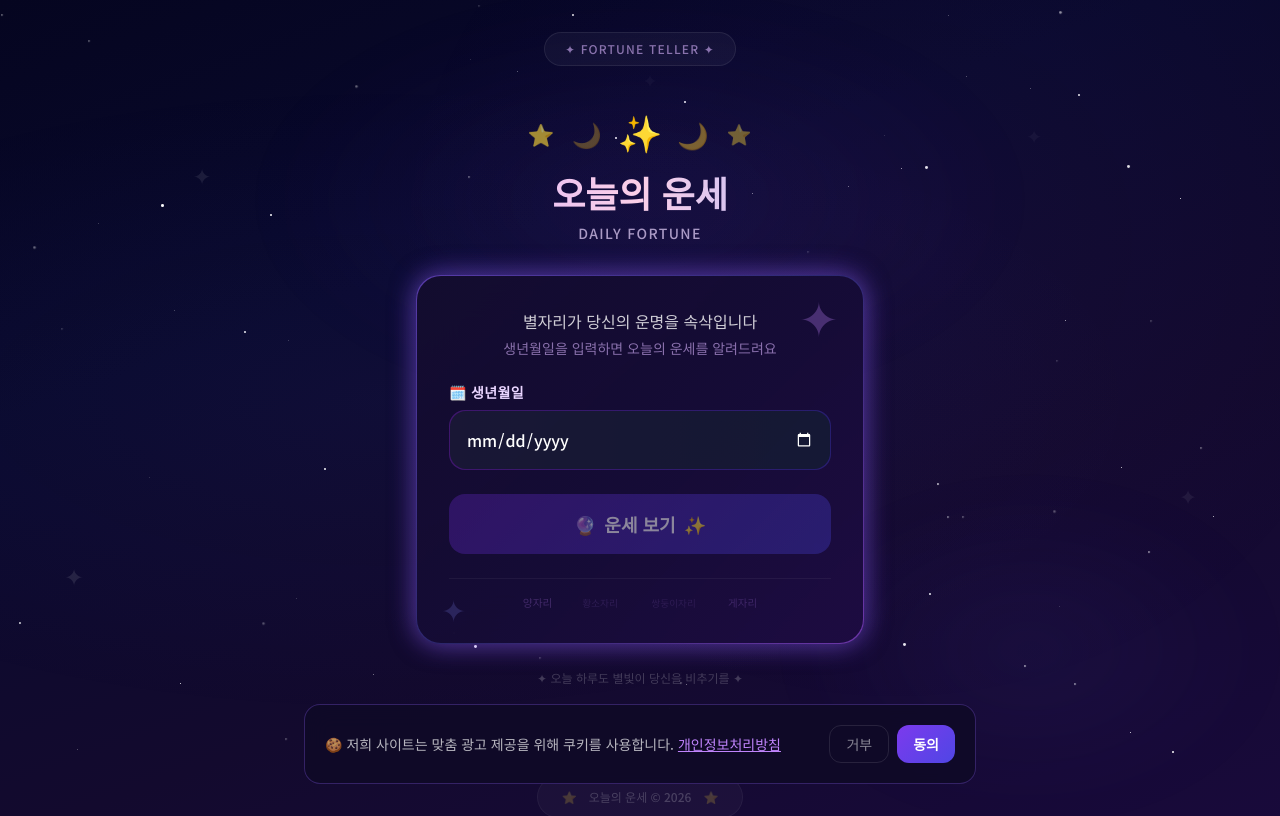
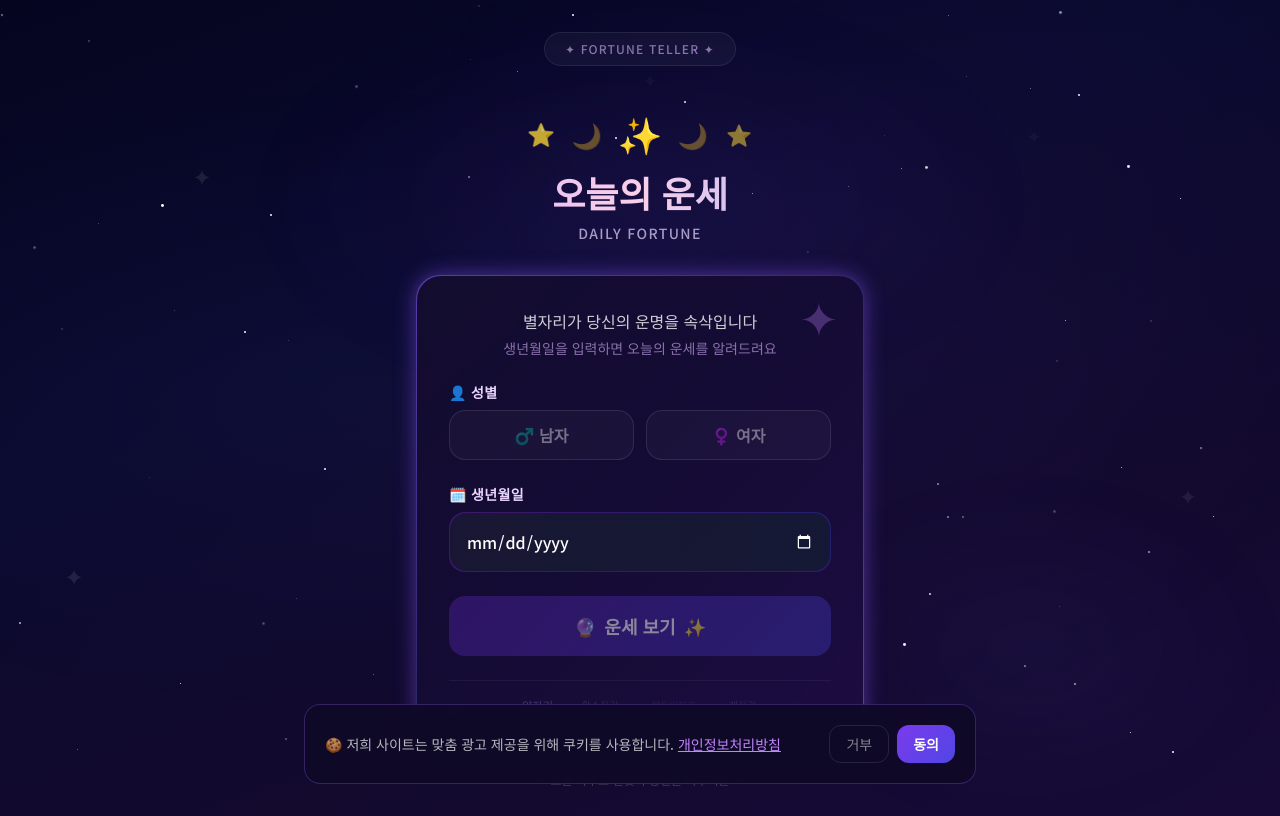
Before and after one commit to kinnet-zz/fortune-site, a Next.js app: page / in a window 1280 px wide. Shown: the top 816 px of the page. Built offline with nearby package versions, Linux system fonts and the light colour scheme.

Commit message:
성별 선택 기능 추가

```diff
--- a/app/api/fortune/route.ts
+++ b/app/api/fortune/route.ts
@@ -27,7 +27,7 @@ function getTodayKorean(): string {
 export async function POST(request: NextRequest) {
   try {
     const body = await request.json();
-    const { birthDate } = body as { birthDate: string };
+    const { birthDate, gender } = body as { birthDate: string; gender: string };
 
     if (!birthDate) {
       return NextResponse.json(
@@ -69,7 +69,7 @@ export async function POST(request: NextRequest) {
     const model = genAI.getGenerativeModel({ model: "gemini-2.5-flash" });
 
     const prompt = `오늘은 ${todayKorean}입니다.
-사용자의 별자리는 ${zodiac.korean}(${zodiac.english}, ${zodiac.dateRange})이고, 띠는 ${chineseZodiac}입니다.
+사용자는 ${gender}이고, 별자리는 ${zodiac.korean}(${zodiac.english}, ${zodiac.dateRange})이며, 띠는 ${chineseZodiac}입니다.
 
 위 정보를 바탕으로 오늘의 운세를 한국어로 작성해주세요.
 반드시 아래 JSON 형식으로만 응답하고, JSON 외의 다른 텍스트나 마크다운은 절대 포함하지 마세요.
--- a/app/page.tsx
+++ b/app/page.tsx
@@ -112,7 +112,7 @@ export default function HomePage() {
     }
   }, [fortune]);
 
-  const handleSubmit = async (date: string) => {
+  const handleSubmit = async (date: string, gender: string) => {
     setBirthDate(date);
     setIsLoading(true);
     setError(null);
@@ -124,7 +124,7 @@ export default function HomePage() {
         headers: {
           'Content-Type': 'application/json',
         },
-        body: JSON.stringify({ birthDate: date }),
+        body: JSON.stringify({ birthDate: date, gender }),
       });
 
       if (!response.ok) {
--- a/components/FortuneForm.tsx
+++ b/components/FortuneForm.tsx
@@ -3,12 +3,13 @@
 import { useState, FormEvent } from 'react';
 
 interface FortuneFormProps {
-  onSubmit: (birthDate: string) => void;
+  onSubmit: (birthDate: string, gender: string) => void;
   isLoading: boolean;
 }
 
 export default function FortuneForm({ onSubmit, isLoading }: FortuneFormProps) {
   const [birthDate, setBirthDate] = useState('');
+  const [gender, setGender] = useState('');
   const [isFocused, setIsFocused] = useState(false);
 
   const today = new Date().toISOString().split('T')[0];
@@ -16,12 +17,12 @@ export default function FortuneForm({ onSubmit, isLoading }: FortuneFormProps) {
 
   const handleSubmit = (e: FormEvent<HTMLFormElement>) => {
     e.preventDefault();
-    if (birthDate && !isLoading) {
-      onSubmit(birthDate);
+    if (birthDate && gender && !isLoading) {
+      onSubmit(birthDate, gender);
     }
   };
 
-  const isValid = birthDate.length > 0;
+  const isValid = birthDate.length > 0 && gender.length > 0;
 
   return (
     <div className="w-full max-w-md mx-auto">
@@ -75,6 +76,36 @@ export default function FortuneForm({ onSubmit, isLoading }: FortuneFormProps) {
               <p className="text-purple-300/60 text-sm mt-1">
                 생년월일을 입력하면 오늘의 운세를 알려드려요
               </p>
+            </div>
+
+            {/* 성별 선택 */}
+            <div className="mb-6">
+              <label className="block text-purple-200 text-sm font-semibold mb-2 tracking-wide">
+                👤 성별
+              </label>
+              <div className="grid grid-cols-2 gap-3">
+                {[{ value: '남자', emoji: '♂️', label: '남자' }, { value: '여자', emoji: '♀️', label: '여자' }].map(({ value, emoji, label }) => (
+                  <button
+                    key={value}
+                    type="button"
+                    onClick={() => setGender(value)}
+                    disabled={isLoading}
+                    className="py-3 rounded-2xl font-semibold text-base transition-all duration-200 border"
+                    style={{
+                      background: gender === value
+                        ? 'linear-gradient(135deg, #7c3aed 0%, #6366f1 100%)'
+                        : 'rgba(255,255,255,0.03)',
+                      borderColor: gender === value
+                        ? 'rgba(139,92,246,0.8)'
+                        : 'rgba(255,255,255,0.1)',
+                      color: gender === value ? '#fff' : 'rgba(255,255,255,0.4)',
+                      boxShadow: gender === value ? '0 0 20px rgba(139,92,246,0.4)' : 'none',
+                    }}
+                  >
+                    {emoji} {label}
+                  </button>
+                ))}
+              </div>
             </div>
 
             {/* 날짜 입력 */}
```
